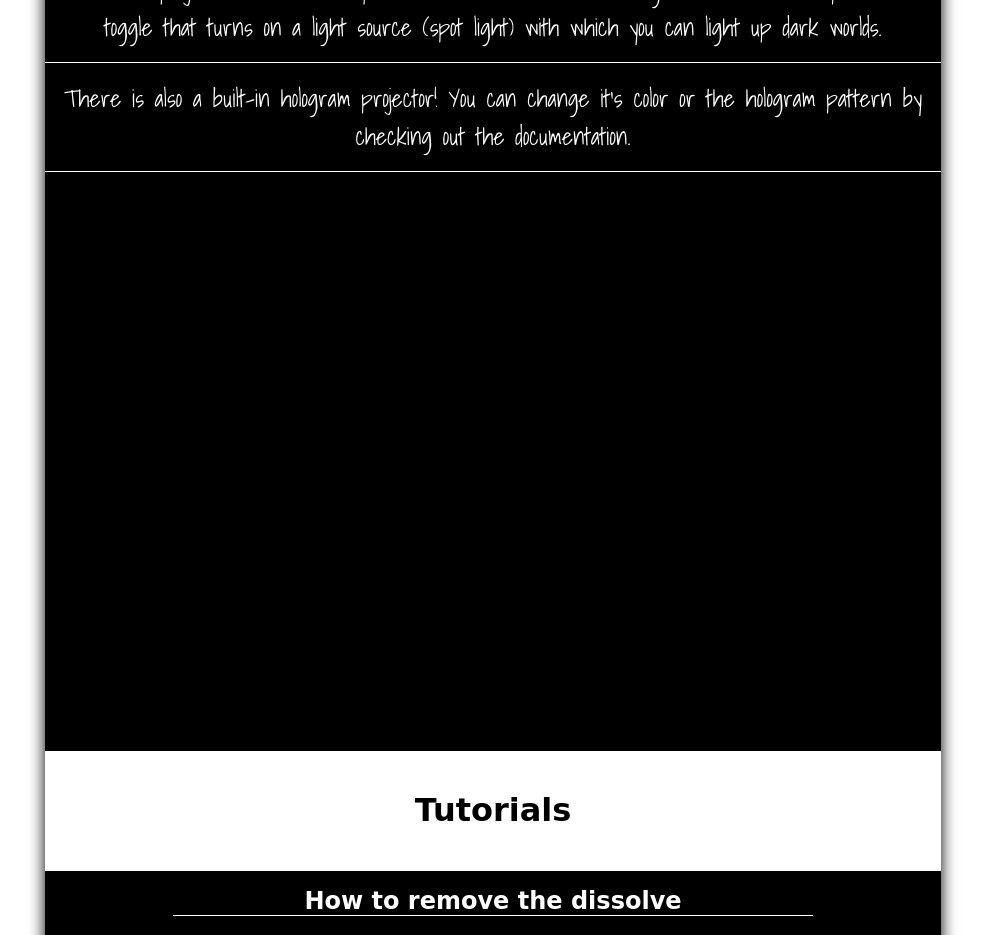
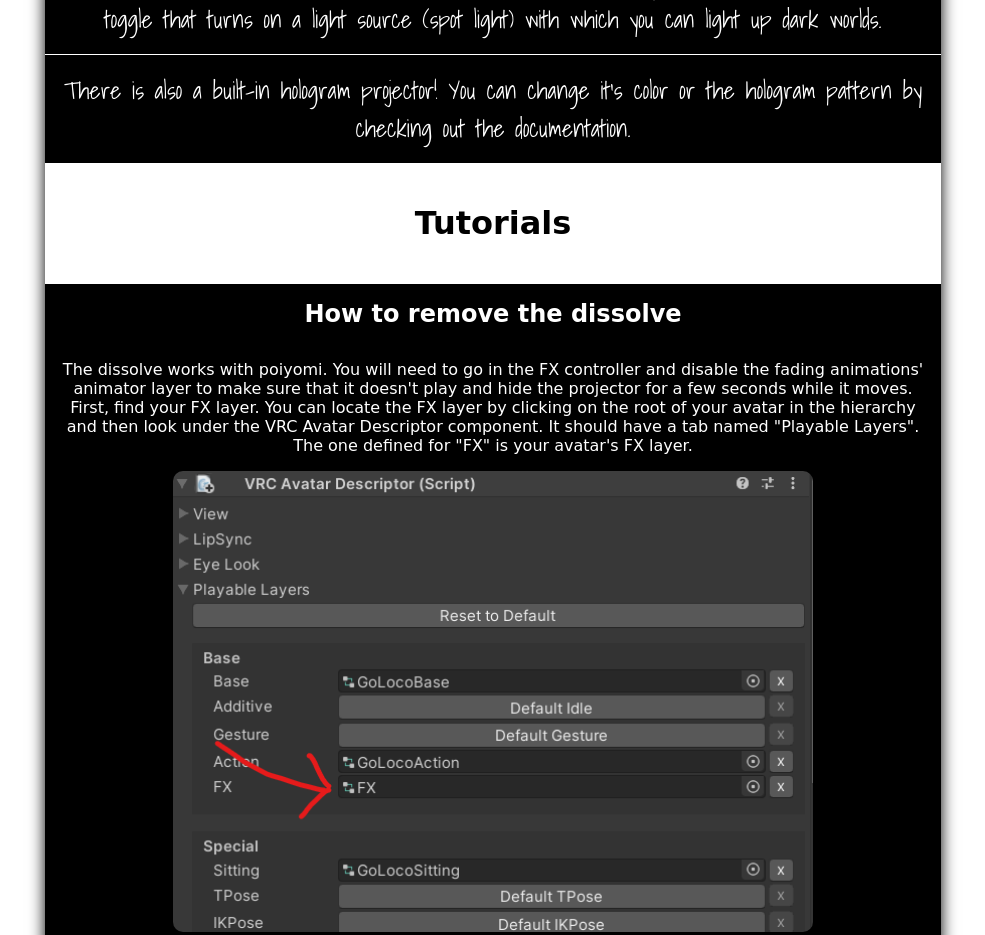
Before and after one commit to U731A/website, a plain HTML site: page HTML Specifics/Assets/Projector Companion.html in a window 1280 px wide. Shown: the part 2257-3192 px from the top of the page, without its empty margins (147-1132 px from the left). Drawn offline with Linux system fonts and the light colour scheme; a web font is replaced by a local one.

Commit message:
many changes

```diff
--- a/CSS specifics/Assets style/Projector Companion Article.css
+++ b/CSS specifics/Assets style/Projector Companion Article.css
@@ -20,11 +20,11 @@ div#holder{
     margin-left: 15vw;
     height: 7500px;
     width: 70vw;
+    box-shadow: 0px 0px 15px black;
 
-    box-shadow: 0px 0px 15px black;
-    display: grid;
-    grid-template-rows: 15vh calc(calc(100vh / 4096) * 2160) calc(280px + 7vh) 15vh 70vh 50px 15vh 75em 15vh;
-    grid-template-columns: 1fr 1fr;
+    display: flex;
+    flex-direction: column;
+    align-items: center;
 }
 h1.separation {
     color: black;
@@ -34,7 +34,7 @@ h1.separation {
     text-align: center;
     padding-top: 5vh;
     height: 10vh;
-    grid-column: span 2;
+    width: 70vw;
 }
 #Prj-img1 {
     border-radius: 30px;
@@ -42,12 +42,8 @@ h1.separation {
     justify-content: center;
     justify-self: center;
     /* box-shadow: 0px 0px 10px white; */
-
-    grid-row-start: 2;
-    grid-column: span 2;
 }
 div#specs{
-    grid-column: span 2;
     height: calc(280px + 7vh);
 }
 li{
@@ -69,7 +65,6 @@ li:hover{
 }
 a#tutorial{
     justify-self: center;
-    grid-column: span 2;
     margin-top: 5vh;
 }
 video {
@@ -96,15 +91,11 @@ h3#video-instruction{
     width: 300px;
     justify-self: center;
     border-radius: 10px;
-    grid-column: span 2;
     font-family: 'Dela Gothic One', cursive;
     font-size: 0.75em;
     text-align: center;
-
+    margin: 15px;
     box-shadow: 0px 0px 5px rgb(124, 124, 124);
-}
-div#functionalities{
-    grid-column: span 2;
 }
 div#functionalities p {
     padding-top: 2vh;
@@ -116,23 +107,22 @@ div#functionalities p {
     text-align: center;
     align-self: center;
 }
-.doc{
+.tut{
     display: flex;
     flex-direction: column;
-    grid-column: span 2;
 }
-.doc img{
+.tut img{
     width: 50vw;
     border-radius: 10px;
     align-self: center;
 }
-h2.doc{
+h2.tut{
     align-self: center;
     border-bottom: 1px solid white;
     width: 50vw;
     justify-self: center;
 }
-.doc h2, #doc1 p{
+.tut h2, #tut1 p{
     font-family: 'Dela Gothic One', cursive;
     text-align: center;
     color: white;
--- a/CSS specifics/index article style.css
+++ b/CSS specifics/index article style.css
@@ -68,7 +68,7 @@ article a {
 
     object-fit: none;
 
-    animation: background-image 60s cubic-bezier(0.165, 0.84, 0.44, 1) 0s infinite forwards;
+    animation: background-image 45s cubic-bezier(0.165, 0.84, 0.44, 1) 0s infinite forwards;
 }
 .img-bg{
     /* grid-row-start: 1; */
--- a/HTML Specifics/Assets/Projector Companion.html
+++ b/HTML Specifics/Assets/Projector Companion.html
@@ -85,13 +85,18 @@
             </div>
 
             <h1 class="separation">Tutorials</h1>
-            <div id="doc1" class="doc">
+            <div id="tut1" class="tut">
                 <h2 class="doc">How to remove the dissolve</h2>
                 <p class="doc">The dissolve works with poiyomi. You will need to go in the FX controller and disable the fading animations' animator layer to make sure that it doesn't play and hide the projector for a few seconds while it moves. First, find your FX layer. You can locate the FX layer by clicking on the root of your avatar in the hierarchy and then look under the VRC Avatar Descriptor component. It should have a tab named "Playable Layers". The one defined for "FX" is your avatar's FX layer.</p>
                 <img src="../../Assets/tutorial screenshots/PrjComp screenshots/FX Layer.png" alt="FX layer screenshot">
                 <p class="doc">Once in your avatar's FX controller, if you installed your companion properly, you should be able to find the "Fading" animation layer. Click the options button for that layer.</p>
                 <img src="../../Assets/tutorial screenshots/PrjComp screenshots/Fading Layer.png" alt="Fading Layer screenshot">
                 <p class="doc">In the little options menu, just set the weight to 0 and it will deactivate the ghost's fading animations. If you have any problems, please ask in the #help channel of my discord server. (click the discord logo in the header to join it)</p>
+            </div>
+
+            <h1 class="separation">Documentation</h1>
+            <div id="doc1" class="doc">
+
             </div>
         </div>
     </article>
```
